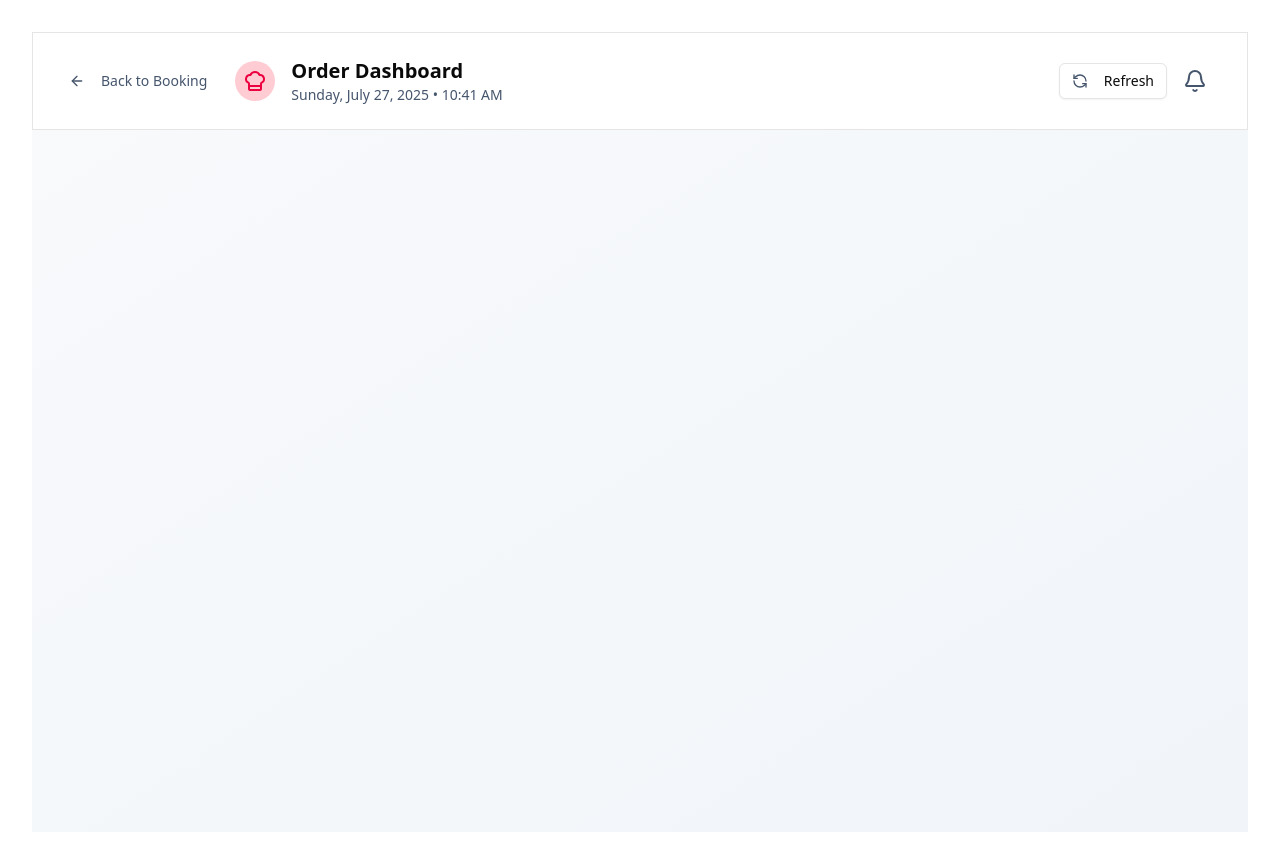
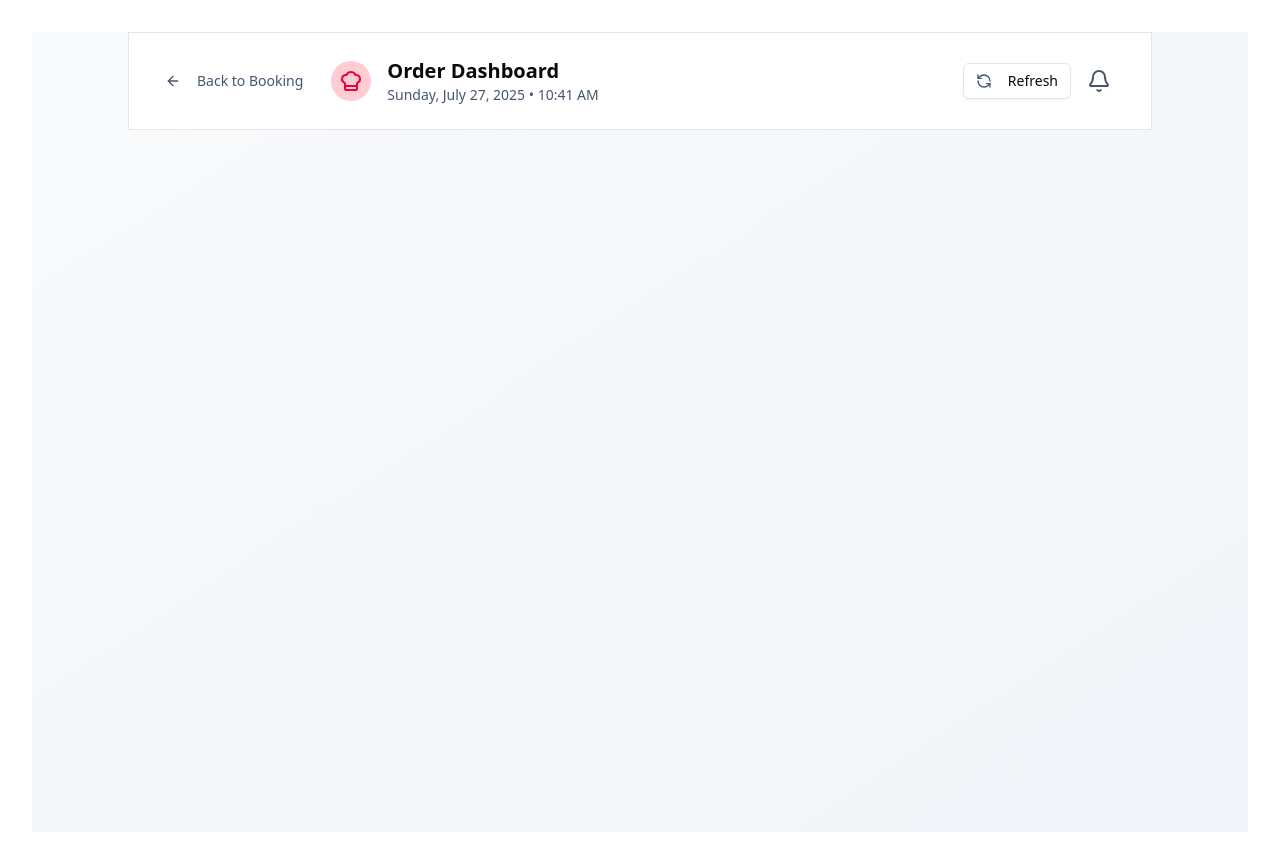
Before and after one commit to faizbinyousuf/order-manager-frontend, a React (Vite) app: page /orders in a window 1280 px wide. Built offline with nearby package versions, Linux system fonts and the light colour scheme.

Commit message:
order page started 2

```diff
--- a/src/pages/OrderPage.tsx
+++ b/src/pages/OrderPage.tsx
@@ -22,18 +22,8 @@ function OrderPage() {
     // Clean up the interval when the component unmounts
     return () => clearInterval(timer);
   }, []); // Empty depe
-  // const formatTime = (date) => {
-  //   let hours = date.getHours();
-  //   const minutes = date.getMinutes().toString().padStart(2, "0");
-  //   const ampm = hours >= 12 ? "PM" : "AM";
 
-  //   hours = hours % 12;
-  //   hours = hours ? hours : 12; // Convert 0 to 12
-
-  //   return `${hours}:${minutes} ${ampm}`;
-  // };
-
-  const formatTime = (dateString) => {
+  const formatTime = (dateString: string | number | Date) => {
     return new Date(dateString).toLocaleTimeString("en-US", {
       hour: "2-digit",
       minute: "2-digit",
@@ -51,6 +41,7 @@ function OrderPage() {
 
   return (
     <div className="min-h-screen bg-gradient-to-br from-slate-50 to-slate-100">
+      <div className="max-w-5xl mx-auto">
         <Card className="rounded-none shadow-none">
           <CardContent className="flex items-center">
             <Link to="/">
@@ -87,6 +78,7 @@ function OrderPage() {
           </CardContent>
         </Card>
       </div>
+    </div>
   );
 }
 
```
Lines whose indentation alone changed are shown as unchanged.
